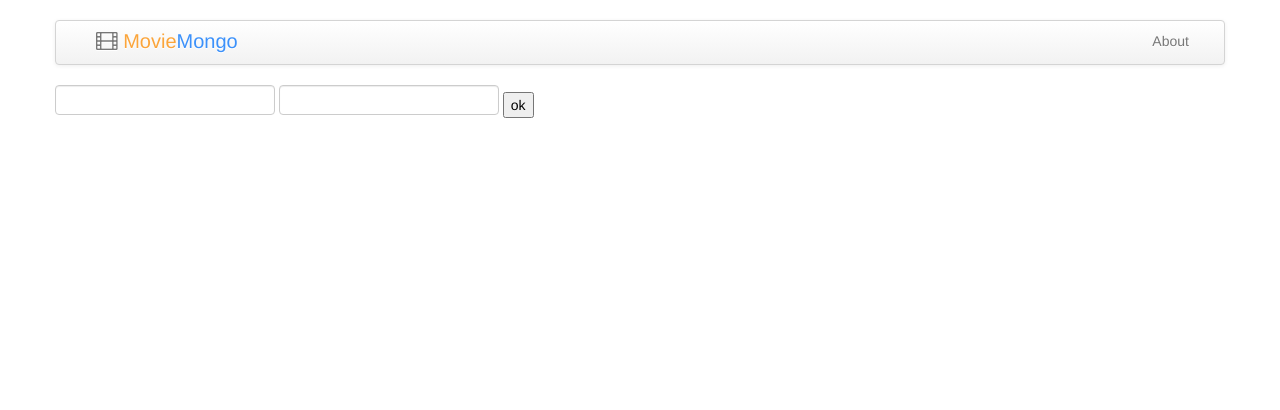
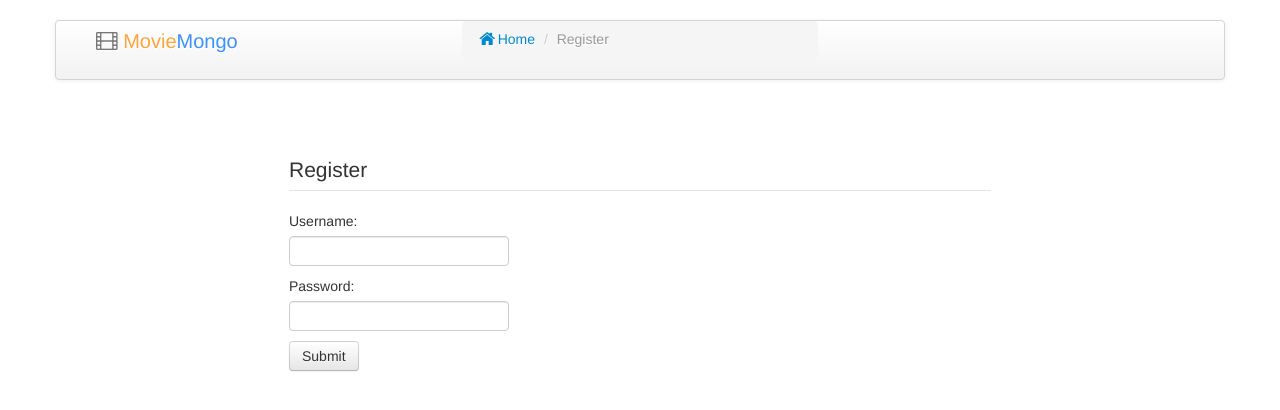
Before and after one commit to s1ck/MovieMongo, a Bottle app: page /register in a window 1280 px wide. Shown: the top 410 px of the page. Run offline with Bottle, Linux system fonts and the light colour scheme.

Commit message:
[Mod] Some template improvements

```diff
--- a/media/css/style.css
+++ b/media/css/style.css
@@ -27,3 +27,8 @@ div#search{
     text-align: center;
     margin-top: 200px;
     }
+
+.register_login{
+    width:60%;
+    margin:70px auto auto auto;
+}
--- a/movies/templates/base.html
+++ b/movies/templates/base.html
@@ -26,7 +26,10 @@
 		</div>
 		<div class="span4 nav-collapse collapse">
 		  <ul class="nav pull-right">
-		    <li><a href="#contact">About</a></li>
+		    {% if user %}
+		    <li><a href="#" title="Profile"><i class="icon-user"></i>{{user}}</a></li>
+		    <li><a href="/logout">Logout</a></li>
+		    {% endif %}
 		  </ul>
 		</div>
               </div>
--- a/movies/templates/register.html
+++ b/movies/templates/register.html
@@ -1,17 +1,23 @@
 {% extends "base.html" %}
 
 {% block navbar_extra %}
-<!-- <ul class="breadcrumb"> -->
-<!--   <li><a href="/"><i class="icon-home"></i>Home</a> <span class="divider">/</span></li> -->
-<!--   <li class="active">Details</li> -->
-<!-- </ul> -->
+<ul class="breadcrumb">
+  <li><a href="/"><i class="icon-home"></i>Home</a> <span class="divider">/</span></li>
+  <li class="active">Register</li>
+</ul>
 {% endblock %}
 
 {% block content %}
+<div class="register_login">
 <form method="post" action="/register">
-  <input type="text" name="username" value="" />
-  <input type="text" name="password" value="" />
-  <input type="submit" name="go" value="ok" />
+  <fieldset>
+    <legend>Register</legend>
+    <label>Username: </label>
+    <input type="text" name="username" value="" />
+    <label>Password: </label>
+    <input type="password" name="password" value="" /><br/>
+    <button type="submit" class="btn">Submit</button>
+  </fieldset>
 </form>
-
+</div>
 {% endblock %}
--- a/movies/views.py
+++ b/movies/views.py
@@ -50,7 +50,7 @@ def index():
             films = freebase.get_film_by_name("The Matrix")
             return films
         else:
-            return template("index.html")
+            return template("index.html", user=aaa.current_user.username)
 
 @route('/:id', method="GET")
 def get_movie(id):
@@ -63,7 +63,7 @@ def get_movie(id):
         films = freebase.get_film_by_name(id)
         return films
     else:
-        return template("details.html")
+        return template("details.html", user=aaa.current_user.username)
 
 @route('/:id', method="PUT")
 def put_movie(id):
@@ -102,7 +102,7 @@ def login():
     """Authenticate users"""
     username = request.params['username'].strip()
     password = request.params['password'].strip()
-    aaa.login(username, password, success_redirect='/', fail_redirect='/login2')
+    aaa.login(username, password, success_redirect='/', fail_redirect='/login')
 
 @route('/logout')
 def logout():
```
Also changed, not shown: movies/templates/login.html (+14 -8 lines).
